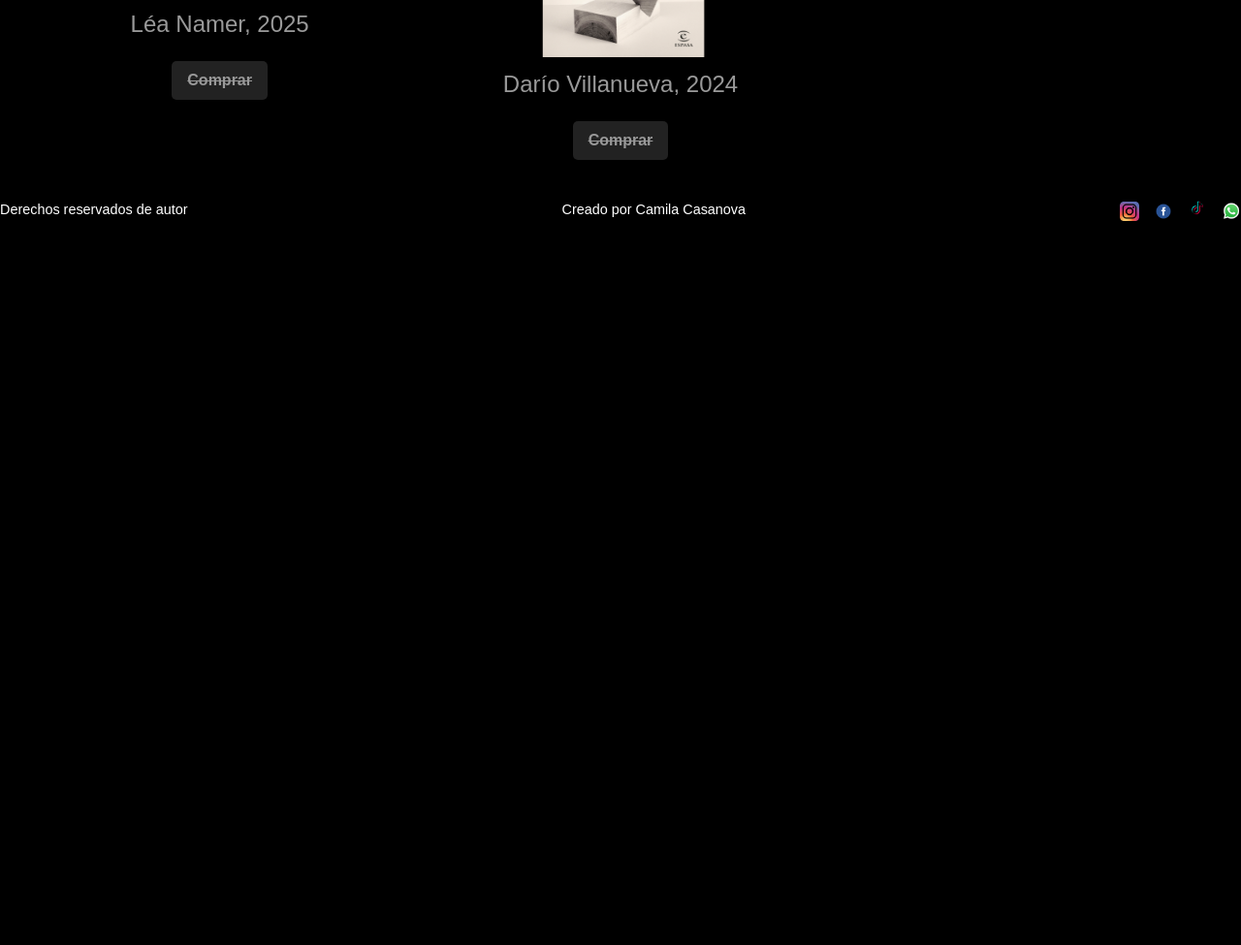
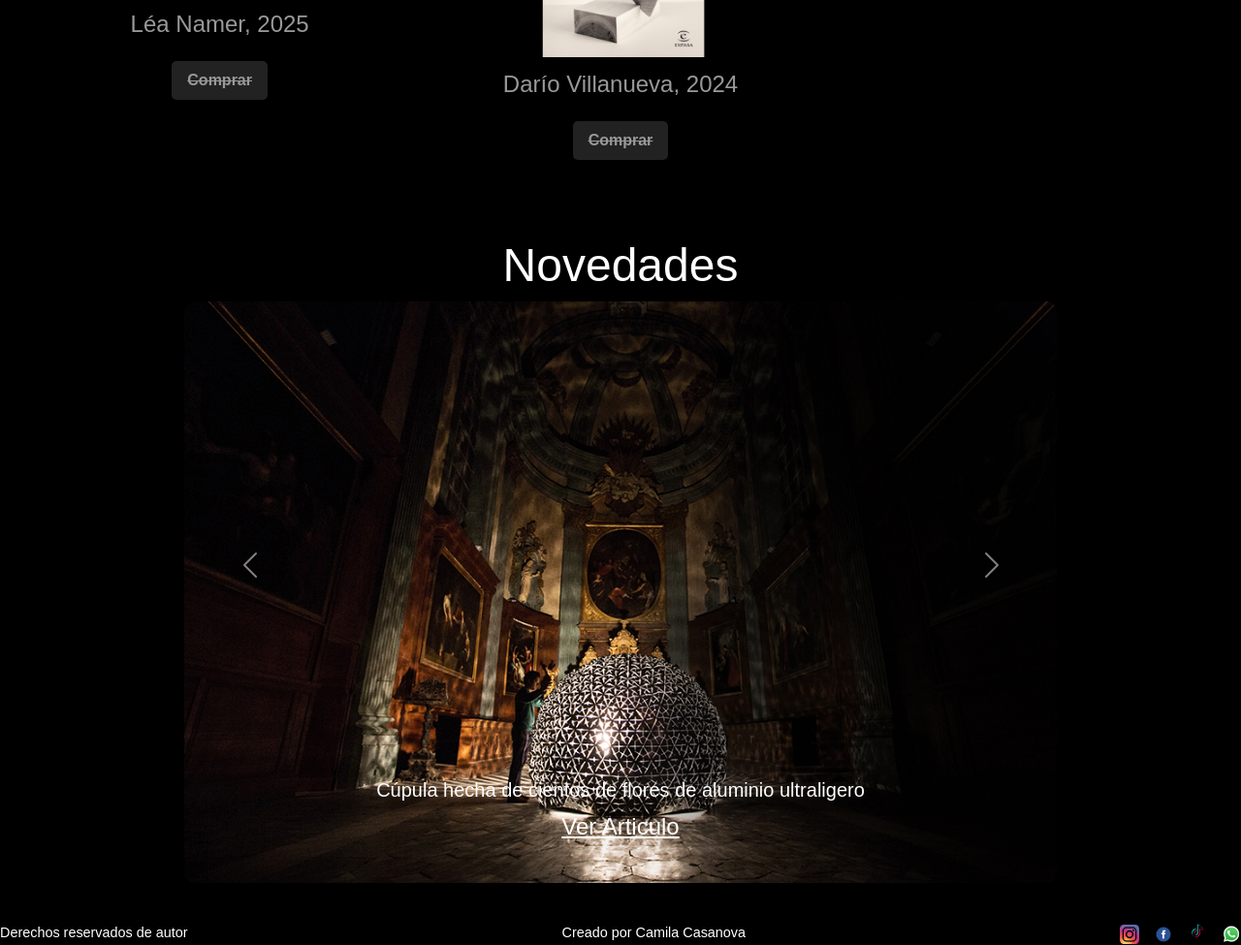
Before and after one commit to casanova-98/coderhouse-comision-85040, a plain HTML site: page index.html in a window 1280 px wide. Shown: the part 2006-2981 px from the top of the page at 97% size. Before the commit the page ends 2235 px from the top, so only its background shows below. Drawn offline with nearby package versions, Linux system fonts and the light colour scheme; a web font is replaced by a local one.

Commit message:
agregue bootstrap en el index, un carousel

```diff
--- a/index.html
+++ b/index.html
@@ -142,6 +142,53 @@
             </article>
 
         </section>
+
+        <div id="carouselExampleCaptions" class="carousel slide">
+            <h4>Novedades</h4>
+            <div class="carousel-indicators">
+                <button type="button" data-bs-target="#carouselExampleCaptions" data-bs-slide-to="0" class="active"
+                    aria-current="true" aria-label="Slide 1"></button>
+                <button type="button" data-bs-target="#carouselExampleCaptions" data-bs-slide-to="1"
+                    aria-label="Slide 2"></button>
+                <button type="button" data-bs-target="#carouselExampleCaptions" data-bs-slide-to="2"
+                    aria-label="Slide 3"></button>
+            </div>
+            <div class="carousel-inner">
+                <div class="carousel-item active">
+                    <img src="./assets/carrusel-d.jpg" class="d-block w-100" alt="cupula">
+                    <div class="carousel-caption d-none d-md-block">
+                        <h5>Cúpula hecha de cientos de flores de aluminio ultraligero</h5>
+                        <a href="https://www.evolo.us/dome-made-out-of-hundreds-of-ultralight-aluminum-flowers/" target="_blank">Ver Articulo</a>
+                    </div>
+                </div>
+                <div class="carousel-item">
+                    <img src="./assets/carrusel-e.jpg" class="d-block w-100" alt="monstruo marino">
+                    <div class="carousel-caption d-none d-md-block">
+                        <h5>Monstruo marino Leviatán para la Colección Pompidou</h5>
+                        <a href="https://www.evolo.us/leviathan-sea-monster-for-the-pompidou-collection/" target="_blank">Ver Articulo</a>
+                    </div>
+                </div>
+                <div class="carousel-item">
+                    <img src="./assets/carrusel-a.jpg" class="d-block w-100" alt="hotel de hielo">
+                    <div class="carousel-caption d-none d-md-block">
+                        <h5>Diseño radical para el dormitorio de un hotel de hielo con cama escultural y acceso por escalera de hielo.</h5>
+                        <a href="https://www.evolo.us/radical-design-for-icehotel-bedroom-with-sculptural-bed-accessed-by-ice-stair/" target="_blank">Ver Articulo</a>
+                    </div>
+                </div>
+            </div>
+            <button class="carousel-control-prev" type="button" data-bs-target="#carouselExampleCaptions"
+                data-bs-slide="prev">
+                <span class="carousel-control-prev-icon" aria-hidden="true"></span>
+                <span class="visually-hidden">Previous</span>
+            </button>
+            <button class="carousel-control-next" type="button" data-bs-target="#carouselExampleCaptions"
+                data-bs-slide="next">
+                <span class="carousel-control-next-icon" aria-hidden="true"></span>
+                <span class="visually-hidden">Next</span>
+            </button>
+        </div>
+
+
     </main>
 
     <footer>
--- a/sass/_index.scss
+++ b/sass/_index.scss
@@ -109,6 +109,29 @@
     }
 }
 
+#carouselExampleCaptions {
+    max-width: 900px;
+    margin: 40px auto;
+
+    h4 {
+        font-size: 3rem;
+        text-align: center;
+    }
+
+    img {
+        border-radius: 10px;
+    }
+
+    a {
+        color: white;
+        font-size: 1.5rem;
+    }
+
+    button {
+        background: none;
+    }
+}
+
 
 
 // @include v.mobile {
```
Also changed, not shown: assets/carrusel-a.jpg (added), assets/carrusel-b.jpg (added), assets/carrusel-c.jpg (added), assets/carrusel-d.jpg (added), assets/carrusel-e.jpg (added), assets/carrusel-f.jpg (added), styles/styles.css, 1 other file.
